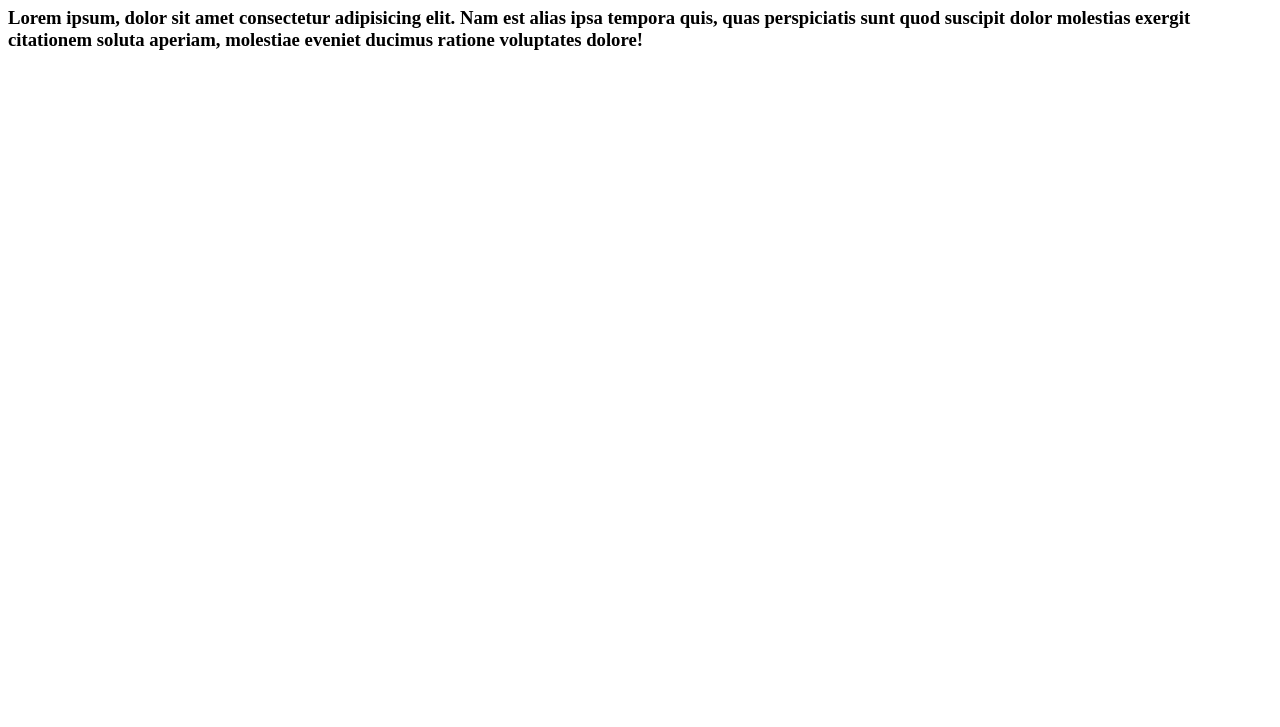
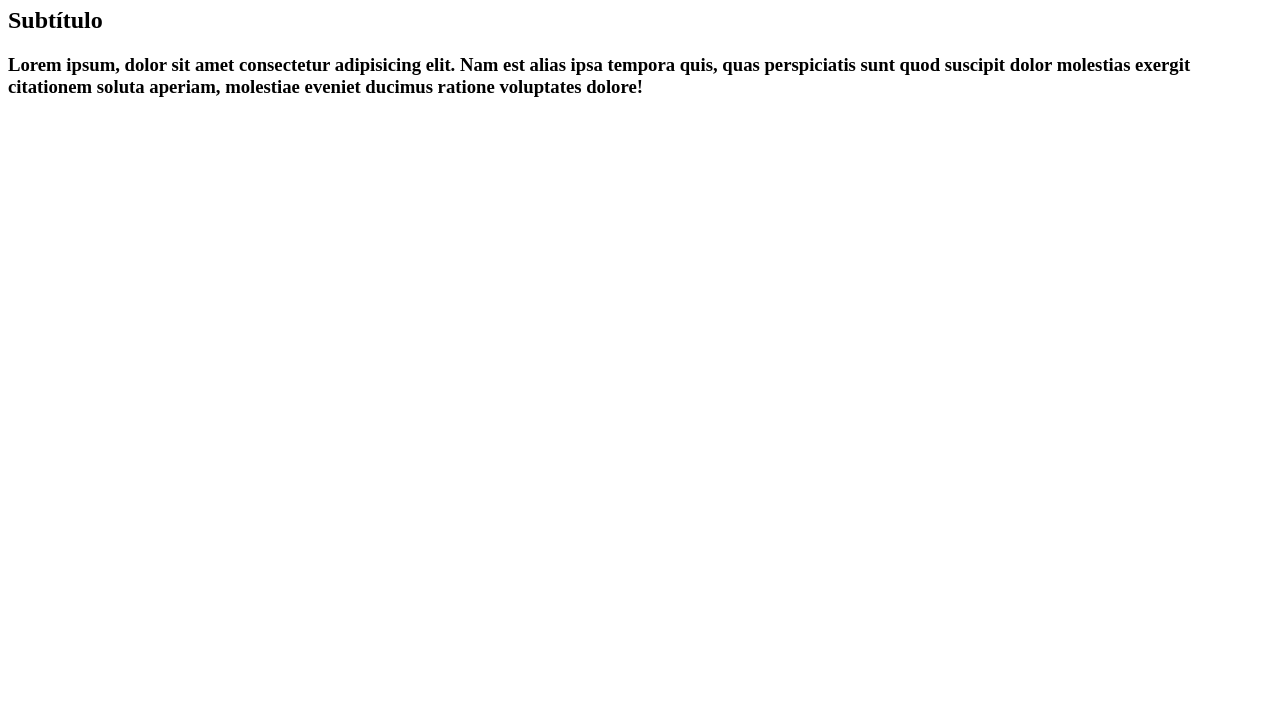
Before and after one commit to MatheusPereirajj/curso-git, a plain HTML site: page index.html in a window 1280 px wide. Shown: the part 73-800 px from the top of the page. Drawn offline with Linux system fonts and the light colour scheme.

Commit message:
[DEV 2] commite que causou problema conflituoso

```diff
--- a/index.html
+++ b/index.html
@@ -3,12 +3,17 @@
 <head>
     <meta charset="UTF-8">
     <meta name="viewport" content="width=device-width, initial-scale=1.0">
-    <title>Document</title>
+    <title>Problema</title>
 </head>
 <body>
     <h1>
         Hello, World!
     </h1>
+
+    <h2>
+        Subtítulo
+    </h2>
+
     <h3>
         Lorem ipsum, dolor sit amet consectetur adipisicing elit. Nam est alias ipsa tempora quis, quas perspiciatis sunt quod suscipit dolor molestias exergit citationem soluta aperiam, molestiae eveniet ducimus ratione voluptates dolore!
     </h3>
```
